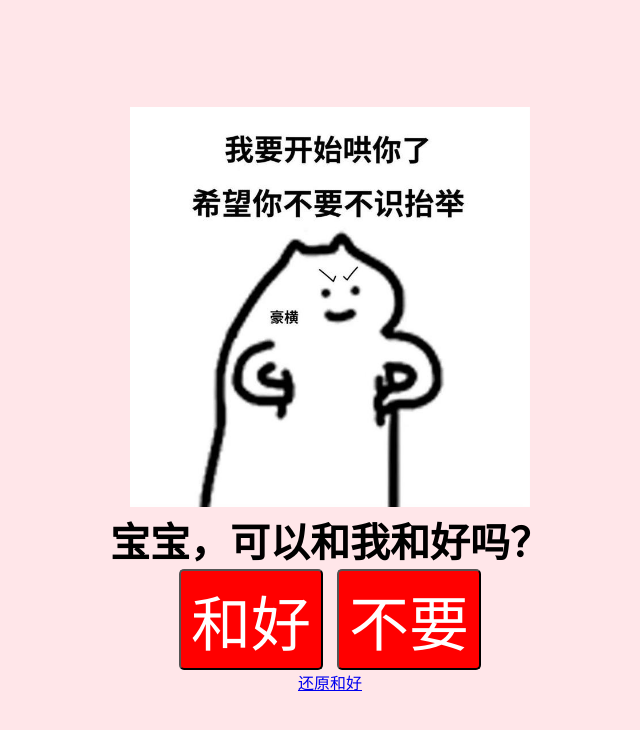
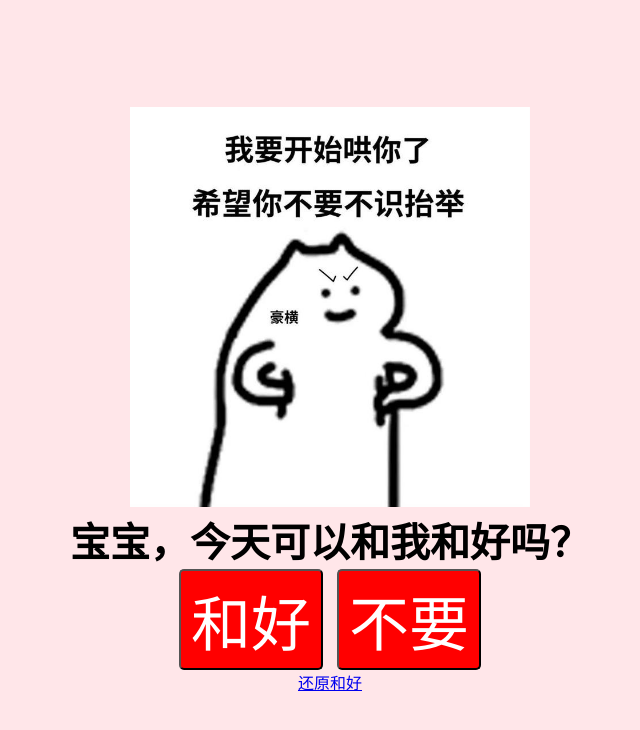
Before and after one commit to SONG-0306/study, a plain HTML site: page reconcile.html in a window 1280 px wide. Shown: the whole page, without its empty margins (310-950 px from the left). Drawn offline with Linux system fonts and the light colour scheme.

Commit message:
Update reconcile headline text

```diff
--- a/reconcile.html
+++ b/reconcile.html
@@ -50,7 +50,7 @@
 <form>
     <img id="image" src="ziyuan/和好1.jpg" class="biaoqin"></img>
     <br>
-    <label style="font-size: 40px; color: rgb(0, 0, 0); font-weight: bold;">宝宝，可以和我和好吗？</label>
+    <label style="font-size: 40px; color: rgb(0, 0, 0); font-weight: bold;">宝宝，今天可以和我和好吗？</label>
     <div class="container">
         <button id="Good" type="button" class="box1" onclick="happy()">和好</button>
         <button id="noGood" type="button" class="box">不要</button>
```
